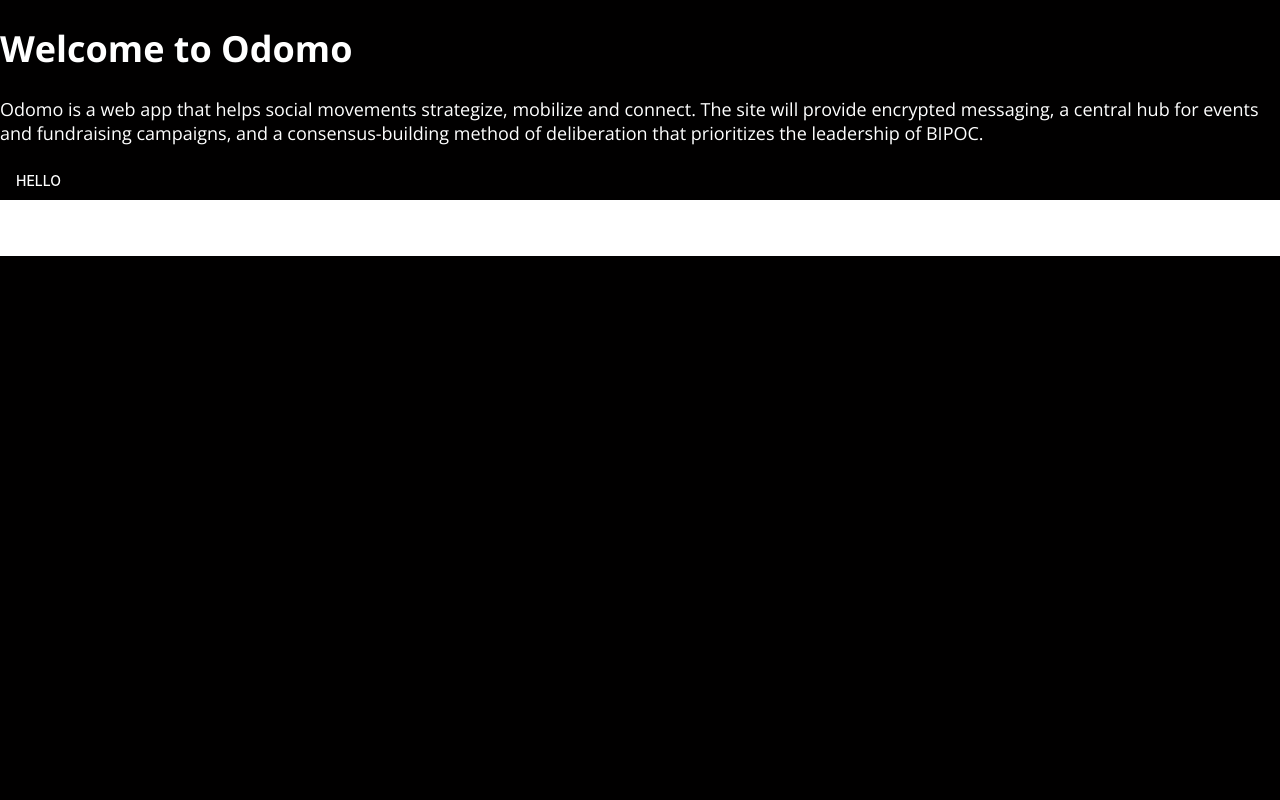
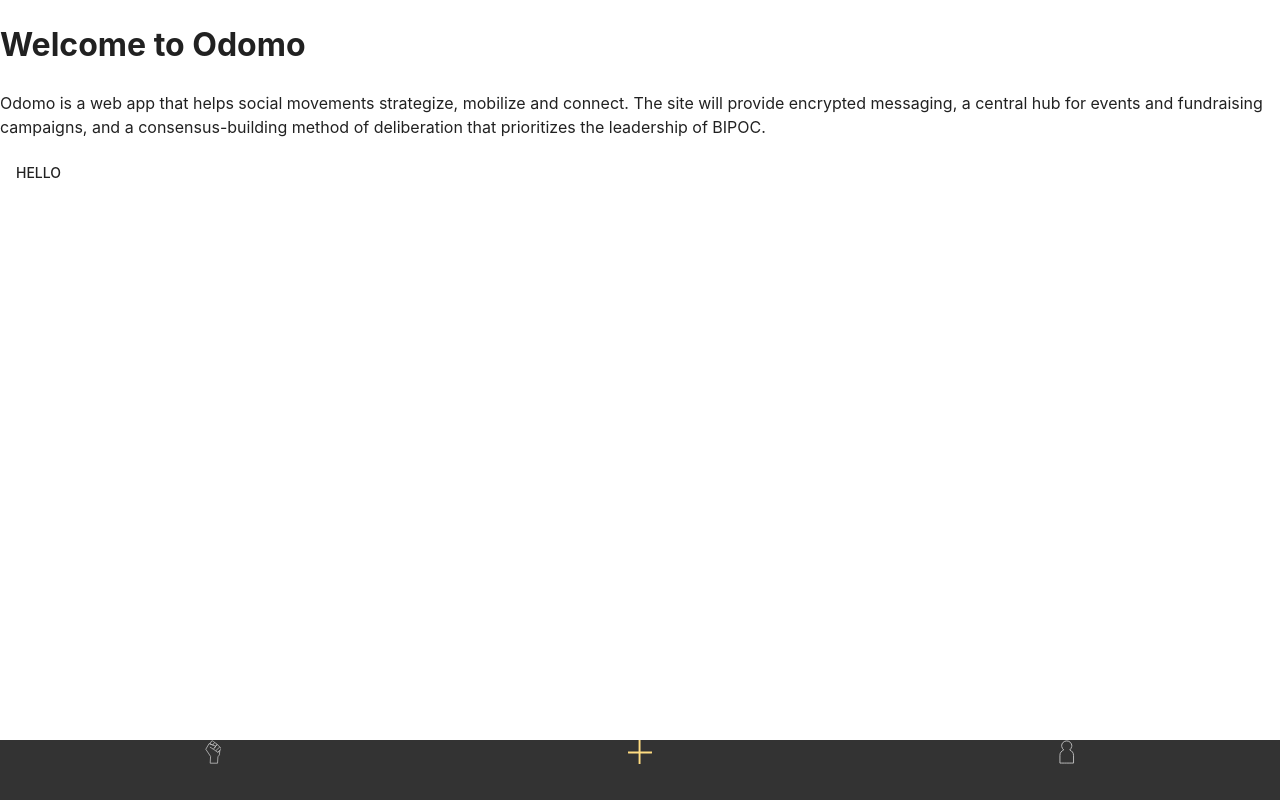
Before and after one commit to WillCKyle/odomo-frontend, a React (Create React App) app: page /add/group in a window 1280 px wide. Built offline with nearby package versions, Linux system fonts and the light colour scheme.

Commit message:
Changed index.html

```diff
--- a/public/index.html
+++ b/public/index.html
@@ -9,13 +9,13 @@
       content="Odomo - an app for the revolution."
     />
 
-    <link rel="apple-touch-icon" sizes="180x180" href="/apple-touch-icon.png">
-    <link rel="icon" type="image/png" sizes="32x32" href="/favicon-32x32.png">
-    <link rel="icon" type="image/png" sizes="16x16" href="/favicon-16x16.png">
-    <link rel="mask-icon" href="/safari-pinned-tab.svg" color="#70d010">
+    <link rel="apple-touch-icon" sizes="180x180" href="/candy.png">
+    <link rel="icon" type="image/png" sizes="32x32" href="/candy.png">
+    <link rel="icon" type="image/png" sizes="16x16" href="/candy.png">
+    <link rel="mask-icon" href="/safari-pinned-tab.svg" color="#000000">
     <meta name="msapplication-TileColor" content="#191614">
     <meta name="msapplication-TileImage" content="/mstile-144x144.png">
-    <meta name="theme-color" content="#191614">
+    <meta name="theme-color" content="#000000">
 
     <link rel="manifest" href="%PUBLIC_URL%/manifest.json" />
     <title>Odomo</title>
--- a/src/App.js
+++ b/src/App.js
@@ -6,6 +6,7 @@
 } from 'react-router-dom';
 import { ThemeProvider } from '@mui/material/styles';
 import theme from './Assets/Theme.jsx';
+import CssBaseline from '@mui/material/CssBaseline';
 
 // components
 import NavBar from './components/navbar';
@@ -32,6 +33,7 @@
   render() {
     return (
       <ThemeProvider theme={theme}>
+      <CssBaseline />
       <Router>
       <div className="App">
 
--- a/src/Assets/css/default.min.css
+++ b/src/Assets/css/default.min.css
@@ -1 +1 @@
-body{font-family:'Open Sans',sans-serif;font-size:18px;color:#fff;font-weight:400;font-style:normal;margin:0;background-color:#010000}.container-fluid{line-height:24px}footer{width:100%;background:#191614;color:#fff;height:7.5vh;position:fixed;bottom:0;left:0;margin:0}footer nav{padding:1.5vh 0}footer .navbar{padding:0;margin:0}footer .item{text-align:center;justify-content:center}footer nav ul{display:flex}footer nav ul li{list-style-type:none;flex:1}footer nav ul li a{justify-content:center}footer nav ul li svg{width:auto}footer nav ul li svg ::selection{background-color:transparent}footer a{text-decoration:none;stroke:#fff;opacity:.7;-webkit-transition:.4s ease-in-out;-moz-transition:.4s ease-in-out;transition:.4s ease-in-out;cursor:pointer}footer a:hover{opacity:1;-webkit-transition:.4s ease-in-out;-moz-transition:.4s ease-in-out;transition:.4s ease-in-out;text-decoration:none}footer a:active{color:#ffdc81;opacity:1;-webkit-transition:.4s ease-in-out;-moz-transition:.4s ease-in-out;transition:.4s ease-in-out;text-decoration:none}footer .selected{opacity:1;stroke-width:2;-webkit-transition:.4s ease-in-out;-moz-transition:.4s ease-in-out;transition:.4s ease-in-out;text-decoration:none}footer .selected svg{stroke:#ffdc81;stroke-width:2;-webkit-transition:.4s ease-in-out;-moz-transition:.4s ease-in-out;transition:.4s ease-in-out;text-decoration:none}
+body{font-family:'Open Sans',sans-serif;font-size:18px;color:#fff;font-weight:400;font-style:normal;margin:0;background-color:#000}.container-fluid{line-height:24px}footer{width:100%;background:rgba(0,0,0,.8);color:#fff;height:7.5vh;position:fixed;bottom:0;left:0;margin:0;backdrop-filter:blur(20)}footer .navbar{padding:0;margin:0;align-items:center}footer .item{text-align:center;justify-content:center}footer nav ul{display:flex;align-items:center}footer nav ul li{list-style-type:none;flex:1}footer nav ul li a{justify-content:center}footer nav ul li svg{width:auto;height:24px}footer nav ul li svg ::selection{background-color:transparent}footer a{text-decoration:none;stroke:#fff;opacity:.7;-webkit-transition:.4s ease-in-out;-moz-transition:.4s ease-in-out;transition:.4s ease-in-out;cursor:pointer}footer a:hover{opacity:1;-webkit-transition:.4s ease-in-out;-moz-transition:.4s ease-in-out;transition:.4s ease-in-out;text-decoration:none}footer a:active{color:#ffdc81;opacity:1;-webkit-transition:.4s ease-in-out;-moz-transition:.4s ease-in-out;transition:.4s ease-in-out;text-decoration:none}footer .selected{opacity:1;stroke-width:2;-webkit-transition:.4s ease-in-out;-moz-transition:.4s ease-in-out;transition:.4s ease-in-out;text-decoration:none}footer .selected svg{stroke:#ffdc81;stroke-width:2;-webkit-transition:.4s ease-in-out;-moz-transition:.4s ease-in-out;transition:.4s ease-in-out;text-decoration:none}
--- a/src/Assets/scss/_config.scss
+++ b/src/Assets/scss/_config.scss
@@ -1,7 +1,7 @@
 /*
 Vars
 */
-$black: #010000;
+$black: #000000;
 $white: #ffffff;
 $lightGray: #e6e6e6;
 $darkGray: #191614;
--- a/src/Assets/scss/_navbar.scss
+++ b/src/Assets/scss/_navbar.scss
@@ -1,20 +1,21 @@
 footer {
   width: 100%;
-  background: $darkGray;
+  background: rgba(0,0,0,0.8);
   color: $white;
   height: 7.5vh;
   position: fixed;
   bottom: 0;
   left: 0;
   margin: 0;
+  backdrop-filter: blur(20);
 
   nav {
-    padding: 1.5vh 0;
   }
 
   .navbar {
     padding: 0;
     margin: 0;
+    align-items: center;;
   }
 
   .item {
@@ -28,6 +29,7 @@
 
     ul {
       display: flex;
+      align-items: center;
     }
 
     ul li {
@@ -40,6 +42,7 @@
 
       svg {
         width: auto;
+        height: 24px;
         ::selection {
           background-color: transparent;
         }
--- a/src/components/navbar.js
+++ b/src/components/navbar.js
@@ -9,31 +9,31 @@
 class NavBar extends Component {
   render() {
     return (
-      <BottomNavigation>
-        <BottomNavigationAction component={Link} to="/act" icon={<SvgIcon><Act /></SvgIcon>}/>
-      </BottomNavigation>
-      // <footer>
+      // <BottomNavigation>
+      //   <BottomNavigationAction component={Link} to="/act" icon={<SvgIcon><Act /></SvgIcon>}/>
+      // </BottomNavigation>
+      <footer>
 
-      // <nav>
-      //   <ul className="navbar">
+      <nav>
+        <ul className="navbar">
 
-      //     <li className="item">
-      //       <NavLink activeClassName="selected" to="/action"><svg className="navbar-icon" alt="Action" width="16" height="24" viewBox="0 0 16 24" fill="none" xmlns="http://www.w3.org/2000/svg"><path d="M6.04323 8.74487L8.3356 10.158L10.5 11.5712M10.5 11.5712L13.3788 13.4554M10.5 11.5712L15.2127 5.44752M13.3788 13.4554L16.1297 15.5M13.3788 13.4554L18.4221 8.74487M16.1297 15.5L18.518 13L17.9636 18.6369L16.1297 20.9922L15.6712 29H12.5H6.5017L6.96018 20.5211L1 11.5712L5.12628 4.50542L13.3788 7.74724L12.0034 9.61767L15.2127 5.44752M16.1297 15.5C17.1995 14.5579 19.4307 11.948 19.7975 11.5712C20.1643 11.1943 19.9503 10.472 19.7975 10.158L18.4221 8.74487M18.4221 8.74487L15.2127 5.44752M15.2127 5.44752L12.0034 3M12.0034 3C12.4619 3.47105 10.4446 1.58491 9.71103 1.20807C8.97747 0.831233 8.48843 1.05106 8.3356 1.20807L6.04323 4.88226L9.71103 6.30643L12.0034 3Z"/></svg></NavLink>
-      //     </li>
+          <li className="item">
+            <NavLink activeClassName="selected" to="/action"><svg className="navbar-icon" alt="Action"  viewBox="0 0 20 30" fill="none" xmlns="http://www.w3.org/2000/svg"><path d="M6.04323 8.74487L8.3356 10.158L10.5 11.5712M10.5 11.5712L13.3788 13.4554M10.5 11.5712L15.2127 5.44752M13.3788 13.4554L16.1297 15.5M13.3788 13.4554L18.4221 8.74487M16.1297 15.5L18.518 13L17.9636 18.6369L16.1297 20.9922L15.6712 29H12.5H6.5017L6.96018 20.5211L1 11.5712L5.12628 4.50542L13.3788 7.74724L12.0034 9.61767L15.2127 5.44752M16.1297 15.5C17.1995 14.5579 19.4307 11.948 19.7975 11.5712C20.1643 11.1943 19.9503 10.472 19.7975 10.158L18.4221 8.74487M18.4221 8.74487L15.2127 5.44752M15.2127 5.44752L12.0034 3M12.0034 3C12.4619 3.47105 10.4446 1.58491 9.71103 1.20807C8.97747 0.831233 8.48843 1.05106 8.3356 1.20807L6.04323 4.88226L9.71103 6.30643L12.0034 3Z"/></svg></NavLink>
+          </li>
 
-      //     <li className="item">
-      //       <NavLink activeClassName="selected" to="/add"><svg className="navbar-icon" alt="Add" width="24" height="24" viewBox="0 0 24 24" fill="none" xmlns="http://www.w3.org/2000/svg"><line x1="12.0385" y1="0.5" x2="12.0385" y2="24.5" stroke-linecap="round"/><line x1="0.5" y1="12.9615" x2="24.5" y2="12.9615" stroke-linecap="round"/></svg></NavLink>
-      //     </li>
+          <li className="item">
+            <NavLink activeClassName="selected" to="/add"><svg className="navbar-icon" alt="Add" viewBox="0 0 25 25" fill="none" xmlns="http://www.w3.org/2000/svg"><line x1="12.0385" y1="0.5" x2="12.0385" y2="24.5" stroke-linecap="round"/><line x1="0.5" y1="12.9615" x2="24.5" y2="12.9615" stroke-linecap="round"/></svg></NavLink>
+          </li>
 
-      //     <li className="item">
-      //       <NavLink activeClassName="selected" to="/you"><svg className="navbar-icon" alt="You" width="14" height="24" viewBox="0 0 14 24" fill="none" xmlns="http://www.w3.org/2000/svg"><path d="M8.37449 1C5.31987 1 2.84362 3.38781 2.84362 6.33333C2.84362 6.81913 2.91098 6.84532 3.03718 7.29257C3.36869 8.46743 4.10624 10.0744 5.09549 10.7778C2.66807 11.9417 1 13.764 1 16.5556V25H2.84615C7.16405 25 9.58492 25 13.9028 25H15.749V16.5556C15.749 13.764 14.0809 11.9417 11.6535 10.7778C12.6427 10.0744 13.3803 8.46743 13.7118 7.29257C13.838 6.84532 13.9053 6.81913 13.9053 6.33333C13.9053 3.38781 11.4291 1 8.37449 1Z" /></svg></NavLink>
-      //     </li>
+          <li className="item">
+            <NavLink activeClassName="selected" to="/you"><svg className="navbar-icon" alt="You" viewBox="0 0 17 26" fill="none" xmlns="http://www.w3.org/2000/svg"><path d="M8.37449 1C5.31987 1 2.84362 3.38781 2.84362 6.33333C2.84362 6.81913 2.91098 6.84532 3.03718 7.29257C3.36869 8.46743 4.10624 10.0744 5.09549 10.7778C2.66807 11.9417 1 13.764 1 16.5556V25H2.84615C7.16405 25 9.58492 25 13.9028 25H15.749V16.5556C15.749 13.764 14.0809 11.9417 11.6535 10.7778C12.6427 10.0744 13.3803 8.46743 13.7118 7.29257C13.838 6.84532 13.9053 6.81913 13.9053 6.33333C13.9053 3.38781 11.4291 1 8.37449 1Z" /></svg></NavLink>
+          </li>
 
-      //   </ul>
-      // </nav>
+        </ul>
+      </nav>
 
 
-      // </footer>
+      </footer>
 
     );
   }
```
Also changed, not shown: src/Assets/scss/default.scss (line endings or trailing spaces).
